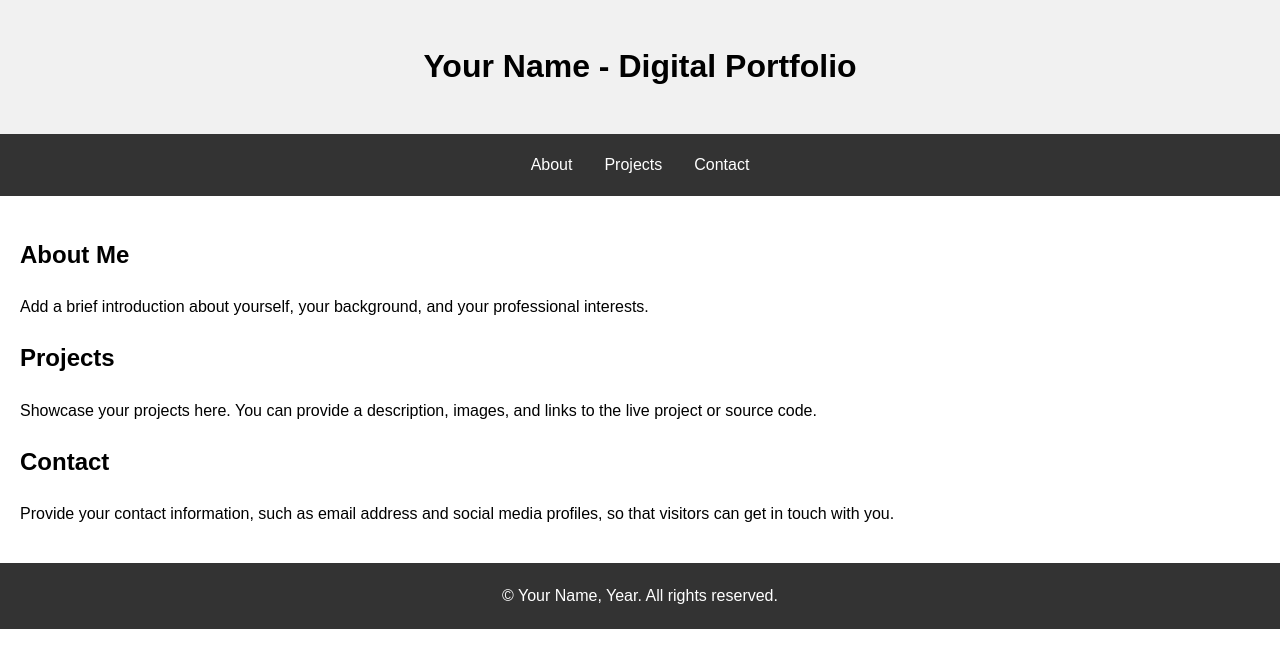
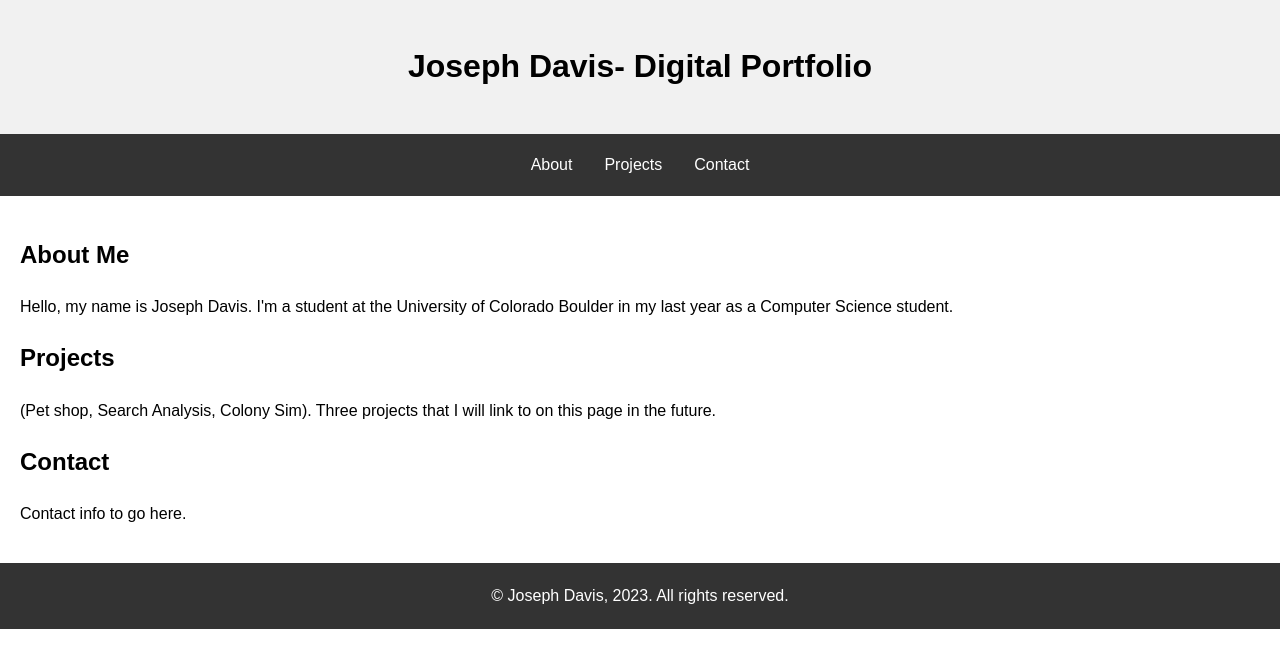
Before and after one commit to jdavis4638/jdavis4638.github.io, a plain HTML site: page index.html in a window 1280 px wide. Drawn offline with Linux system fonts and the light colour scheme.

Commit message:
Update index.html

```diff
--- a/index.html
+++ b/index.html
@@ -3,7 +3,7 @@
 <head>
   <meta charset="UTF-8">
   <meta name="viewport" content="width=device-width, initial-scale=1.0">
-  <title>Digital Portfolio</title>
+  <title>Joseph Davis</title>
   <style>
     body {
       font-family: Arial, sans-serif;
@@ -43,7 +43,7 @@
 </head>
 <body>
   <header>
-    <h1>Your Name - Digital Portfolio</h1>
+    <h1>Joseph Davis- Digital Portfolio</h1>
   </header>
 
   <nav>
@@ -56,27 +56,27 @@
     <section id="about">
       <h2>About Me</h2>
       <p>
-        Add a brief introduction about yourself, your background, and your professional interests.
+        Hello, my name is Joseph Davis. I'm a student at the University of Colorado Boulder in my last year as a Computer Science student.
       </p>
     </section>
 
     <section id="projects">
       <h2>Projects</h2>
       <p>
-        Showcase your projects here. You can provide a description, images, and links to the live project or source code.
+        (Pet shop, Search Analysis, Colony Sim). Three projects that I will link to on this page in the future.
       </p>
     </section>
 
     <section id="contact">
       <h2>Contact</h2>
       <p>
-        Provide your contact information, such as email address and social media profiles, so that visitors can get in touch with you.
+        Contact info to go here.
       </p>
     </section>
   </main>
 
   <footer>
-    &copy; Your Name, Year. All rights reserved.
+    &copy; Joseph Davis, 2023. All rights reserved.
   </footer>
 </body>
 </html>
```
